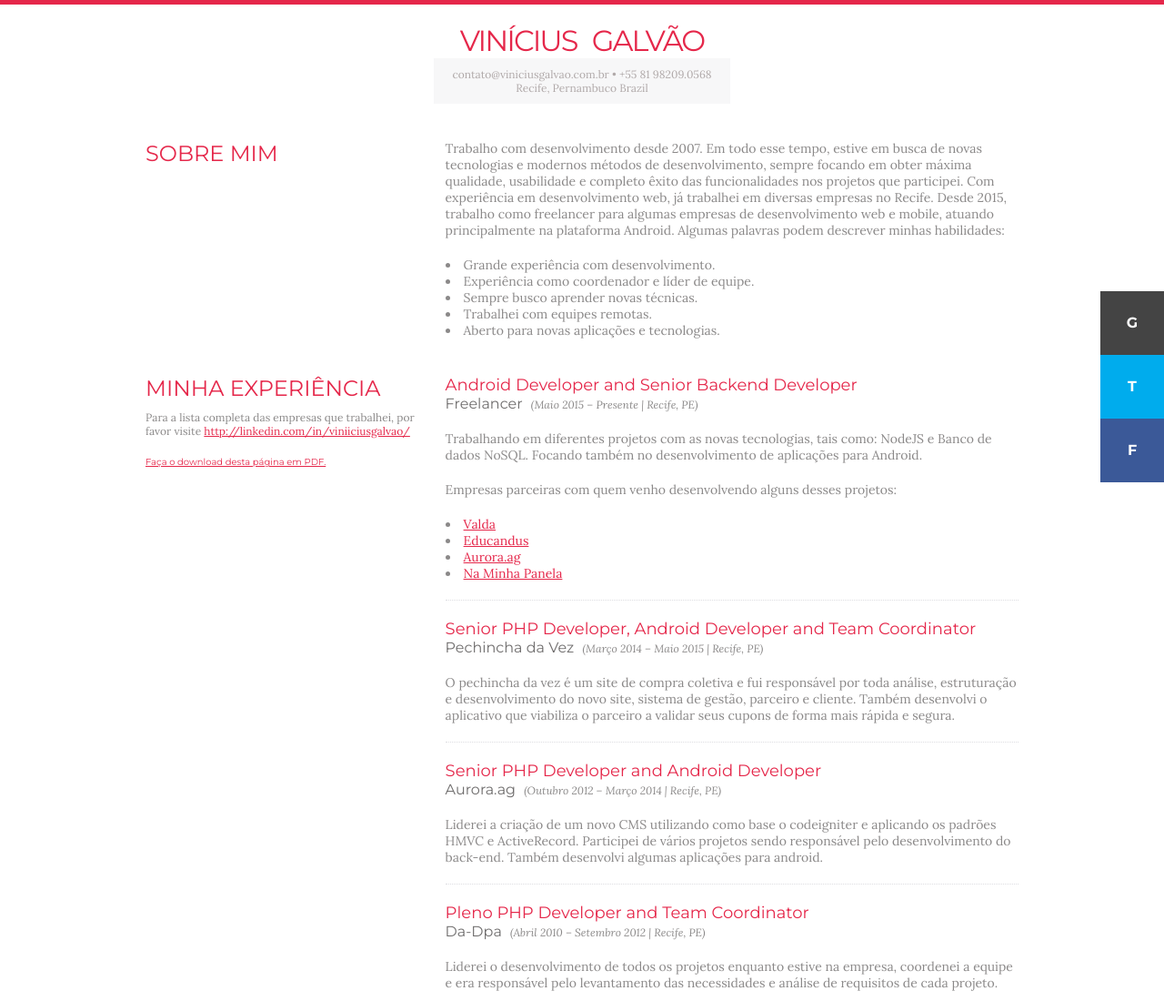
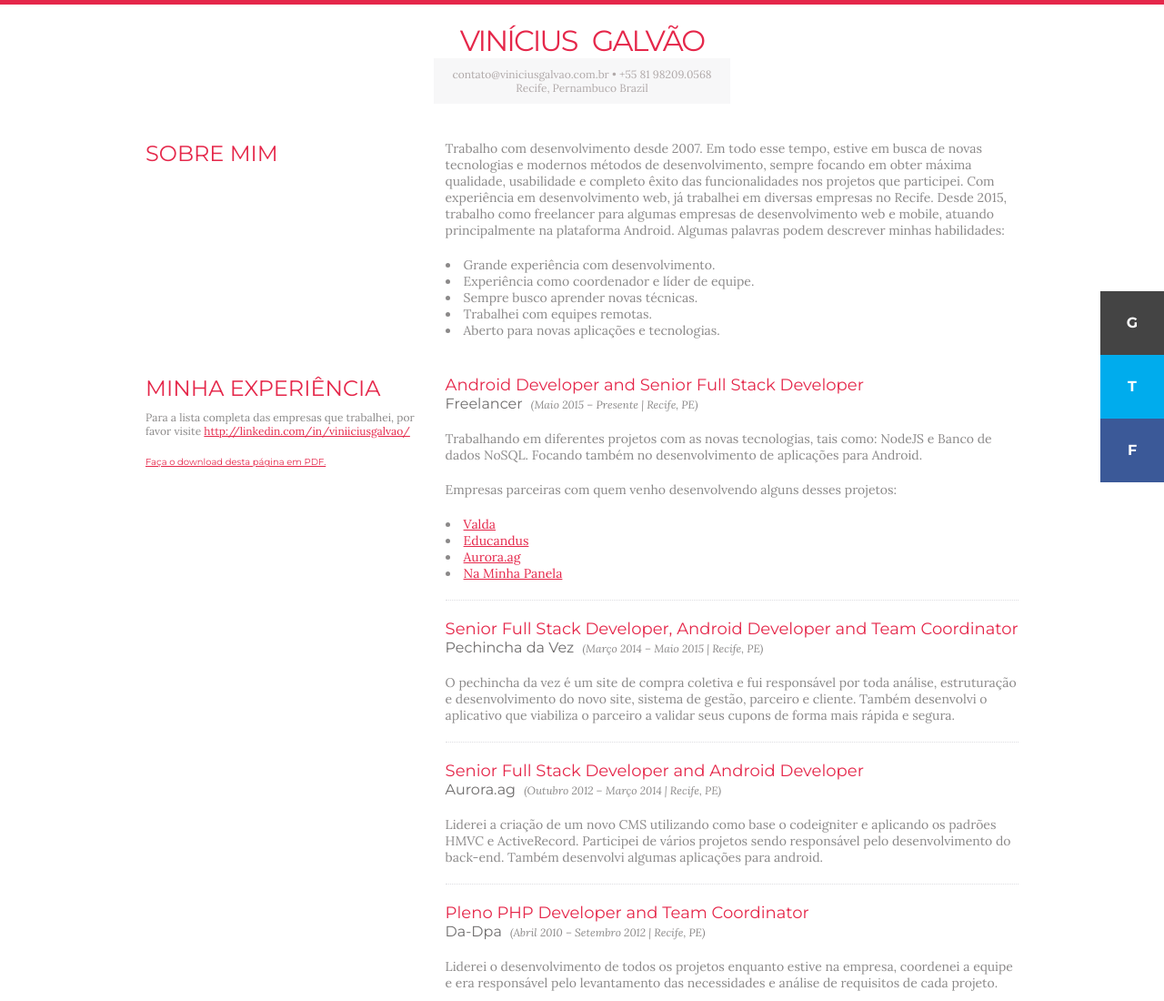
Before and after one commit to viniciusgalvao/resume, a website: page index.html in a window 1280 px wide. Shown: the top 1100 px of the page at 91% size. Drawn offline with Linux system fonts and the light colour scheme.

Commit message:
Update position description

```diff
--- a/index.html
+++ b/index.html
@@ -48,7 +48,7 @@
 
         <div class="content">
           <div class="content-item">
-            <h3><a href="http://viniciusgalvao.com.br">Android Developer and Senior Backend Developer</a></h3>
+            <h3><a href="http://viniciusgalvao.com.br">Android Developer and Senior Full Stack Developer</a></h3>
             <h4>
               Freelancer
               <span class="content-time">(<time>Maio 2015</time> – Presente | <span class="address">Recife, PE)</span></span>
@@ -65,7 +65,7 @@
           </div>
 
           <div class="content-item">
-            <h3><a href="https://www.facebook.com/pechinchadavez/">Senior PHP Developer, Android Developer and Team Coordinator</a></h3>
+            <h3><a href="https://www.facebook.com/pechinchadavez/">Senior Full Stack Developer, Android Developer and Team Coordinator</a></h3>
             <h4>
               Pechincha da Vez
               <span class="content-time">(<time>Março 2014</time> – <time>Maio 2015</time> | <span class="address">Recife, PE)</span></span>
@@ -77,7 +77,7 @@
           </div>
 
           <div class="content-item">
-            <h3><a href="http://aurora.ag">Senior PHP Developer and Android Developer</a></h3>
+            <h3><a href="http://aurora.ag">Senior Full Stack Developer and Android Developer</a></h3>
             <h4>
               Aurora.ag
               <span class="content-time">(<time>Outubro 2012</time> – <time>Março 2014</time> | <span class="address">Recife, PE)</span></span>
```
Also changed, not shown: 1 other file.
